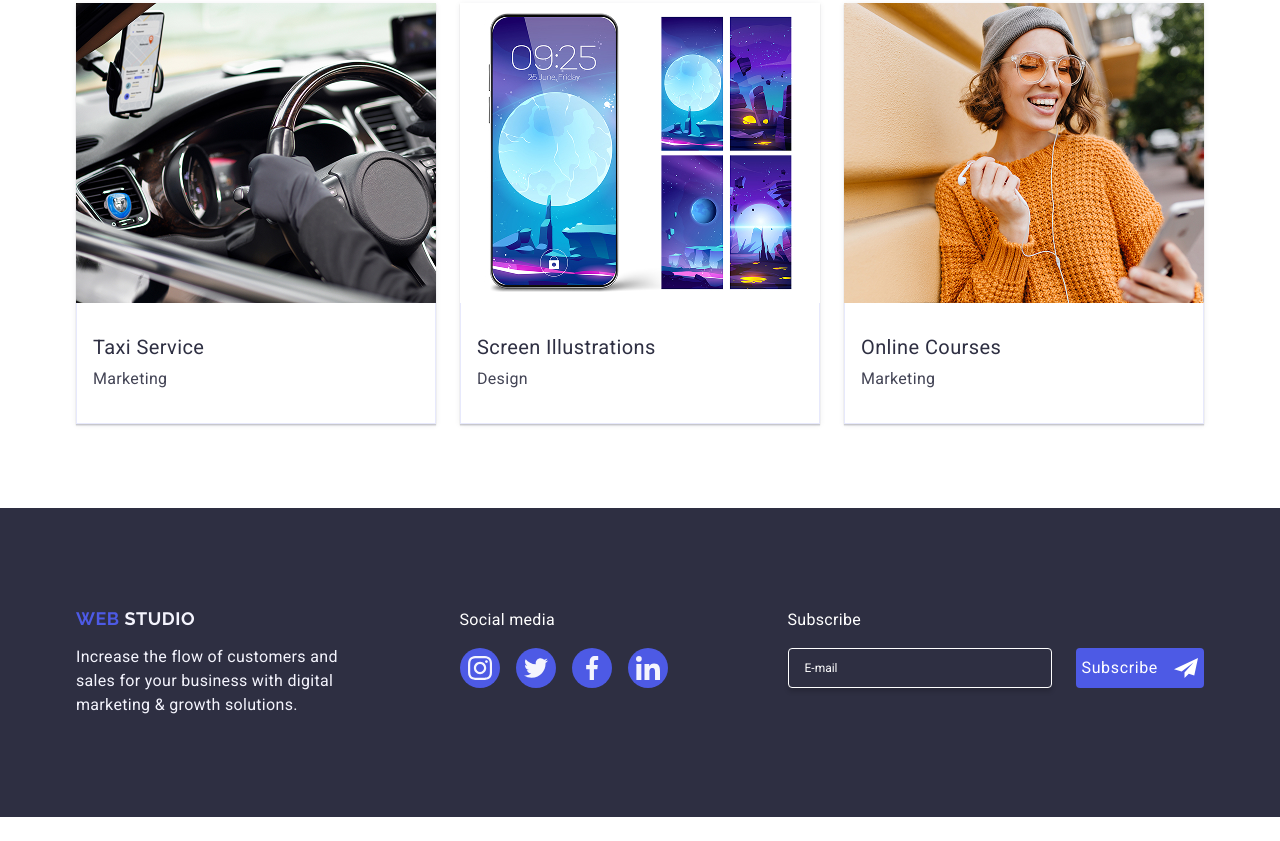
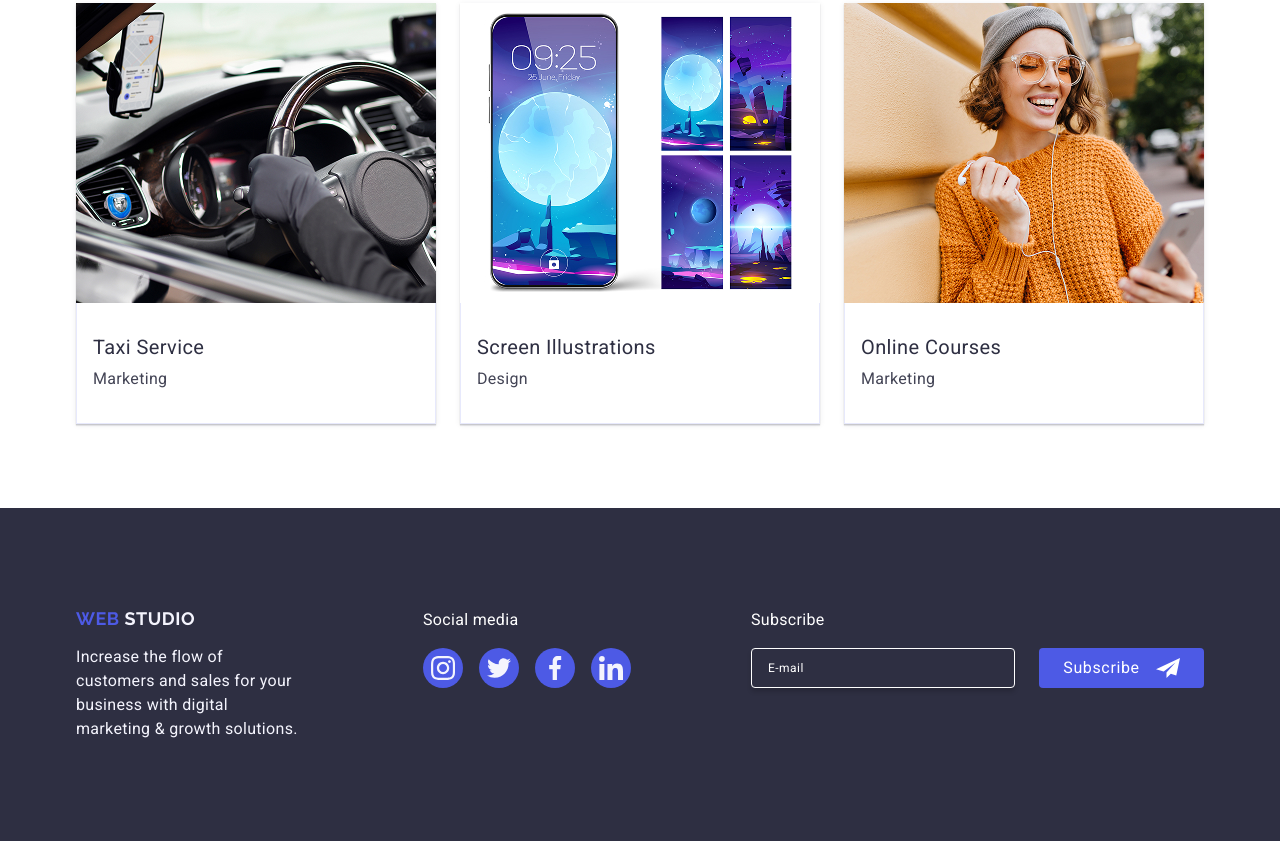
Before and after one commit to ZakharVeremchuk/goit-markup-hw-05, a plain HTML site: page index.html in a window 1280 px wide. Shown: the part 2649-3490 px from the top of the page. Before the commit the page ends 3466 px from the top, so only its background shows below. Drawn offline with nearby package versions, Linux system fonts and the light colour scheme.

Commit message:
Fix style

```diff
--- a/css/style.css
+++ b/css/style.css
@@ -518,7 +518,8 @@ img {
     height: 40px;
     width: 264px;
     font-size: 12px;
-    line-height: 0.04em;
+    line-height: 2;
+    letter-spacing: 0.04em;
     padding-left: 16px;
     box-shadow: 0px 4px 4px rgba(0, 0, 0, 0.15);
     border-radius: 4px;
@@ -542,6 +543,8 @@ img {
     background-color: var(--iris-color);
     border: none;
     border-radius: 4px;
+    min-width: 165px;
+    font-weight: 500;
   }
 
   .subscribe-button-icon {
```
